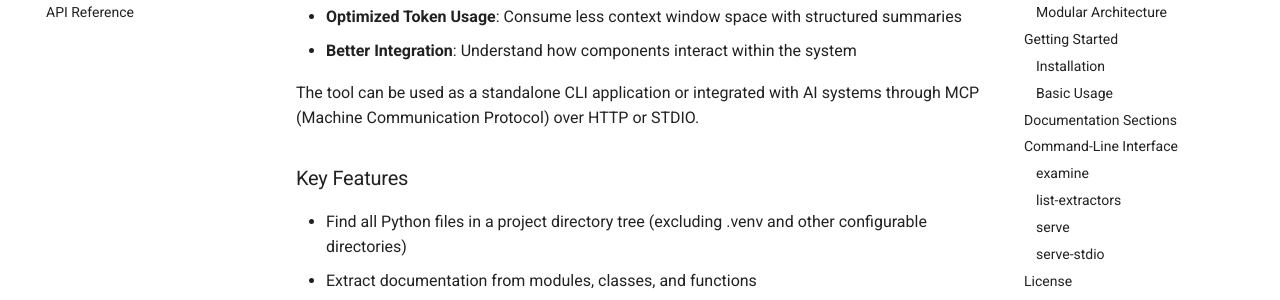
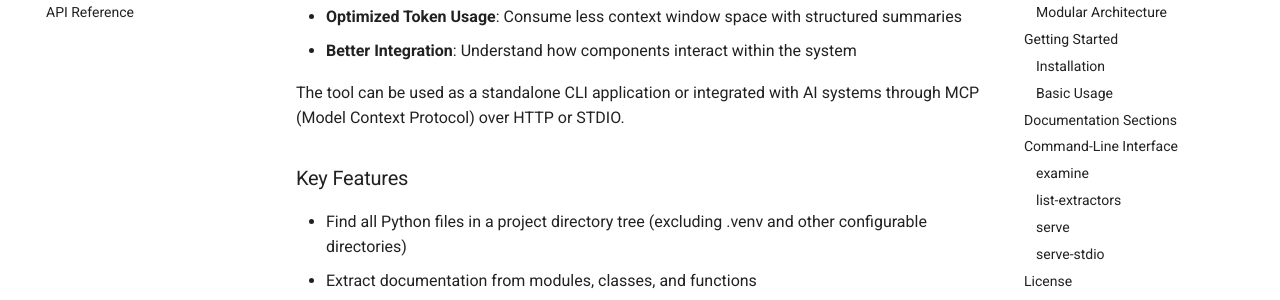
Before and after one commit to svetzal/codebase-examiner, an MkDocs documentation site: the page built from docs/index.md, in a window 1280 px wide and 900 px high, scrolled down 532 px. Shown: the part 177-477 px from the top of the window. Built offline with MkDocs 1.6.1 and Material for MkDocs 9.7.7, drawn with Linux system fonts in a browser that asks for light colours; comment, search, counter and statistics services are not loaded.

Commit message:
Fixing bad acronym expansion

```diff
--- a/docs/index.md
+++ b/docs/index.md
@@ -15,7 +15,7 @@ Codebase Examiner addresses a critical challenge in AI-powered coding: the inabi
 - **Optimized Token Usage**: Consume less context window space with structured summaries
 - **Better Integration**: Understand how components interact within the system
 
-The tool can be used as a standalone CLI application or integrated with AI systems through MCP (Machine Communication Protocol) over HTTP or STDIO.
+The tool can be used as a standalone CLI application or integrated with AI systems through MCP (Model Context Protocol) over HTTP or STDIO.
 
 ### Key Features
 
```
Also changed, not shown: README.md (+1 -1 lines).
